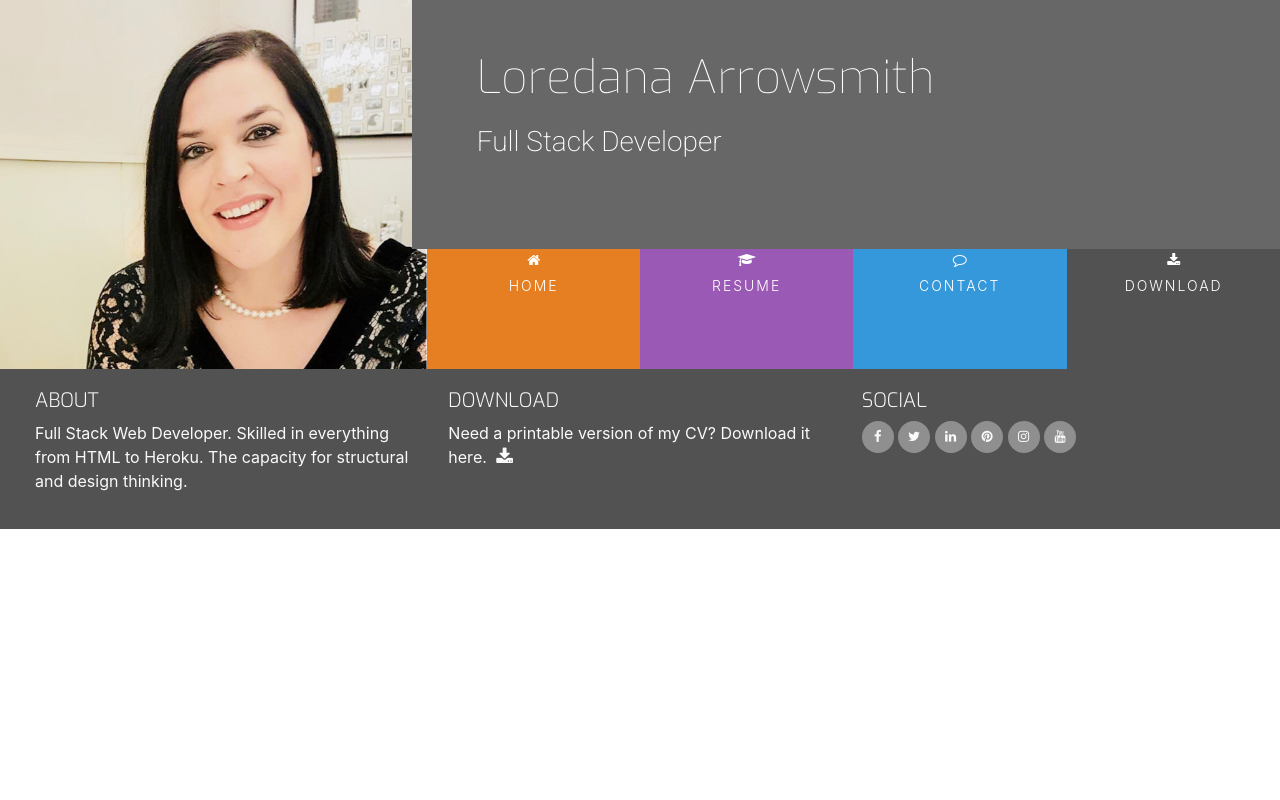
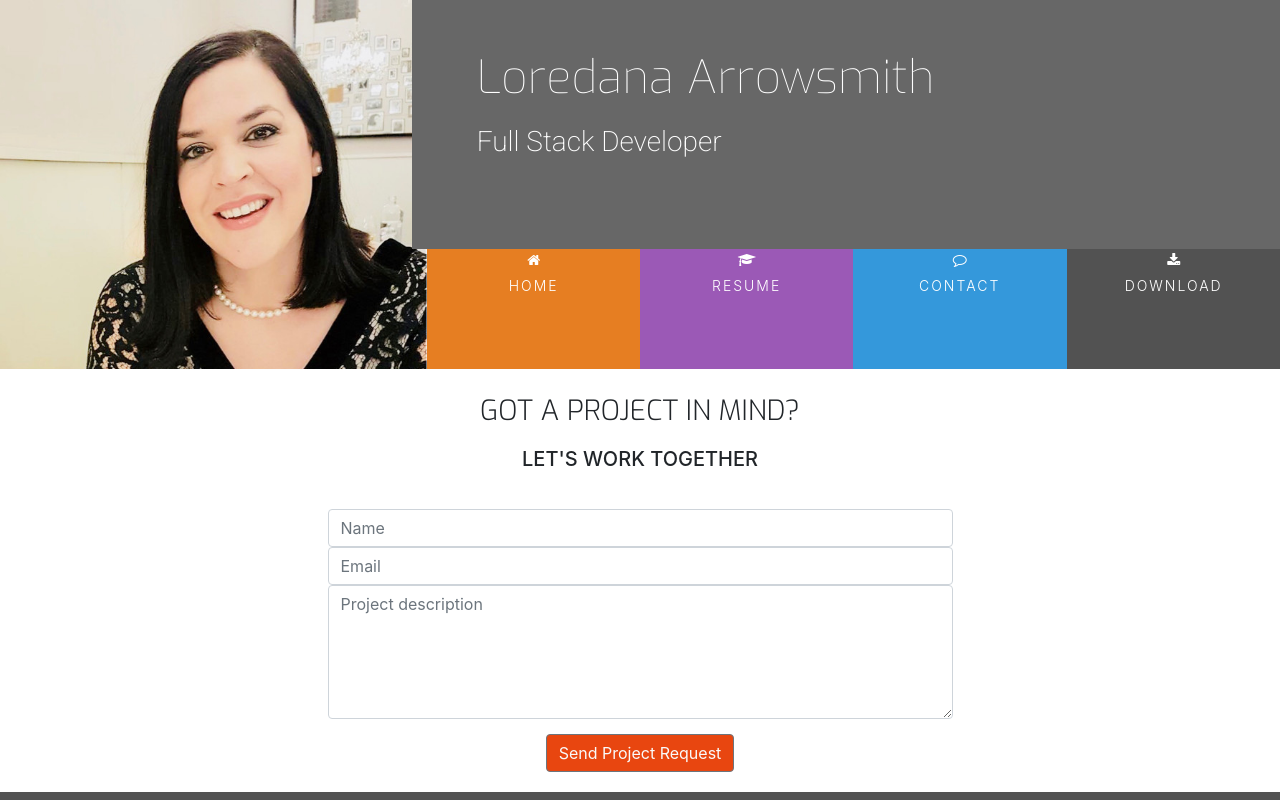
Before and after one commit to lolalongo11/Loredana-Resume, a plain HTML site: page contact.html in a window 1280 px wide. Shown: the top 800 px of the page. Drawn offline with nearby package versions, Linux system fonts and the light colour scheme.

Commit message:
commit final stretch

```diff
--- a/assets/css/style.css
+++ b/assets/css/style.css
@@ -17,6 +17,10 @@
 
 .bg-color-work-history {
     background-color: #9b59b6;
+}
+
+.bg-color-contact {
+    background-color: #fff;
 }
 
 .ui-menu-color-home {
@@ -71,7 +75,8 @@ h4 {
 
 .history-heading,
 .section-heading {
-    font-family: "Exo"; sans-serif;
+    font-family: "Exo";
+    sans-serif;
     font-weight: 300;
     margin-top: 25px;
     margin-bottom: 40px;
@@ -221,7 +226,7 @@ footer {
     background: #e84610;
 }
 
-#footer-details{
+#footer-details {
     padding: 20px;
 }
 
@@ -246,8 +251,8 @@ footer {
 
 .personal-info-item .key,
 .personal-info-item .value {
-  padding-right: 8px;
-  display: inline-block;
+    padding-right: 8px;
+    display: inline-block;
 }
 
 .personal-info-item .key p,
@@ -263,14 +268,14 @@ footer {
 
 }
 
-.personal-info-item .key p{
+.personal-info-item .key p {
     font-weight: 700;
 
 }
 
 .personal-info-item .value {
-     position:relative;
-     width: 60%;
+    position: relative;
+    width: 60%;
 }
 
 /* ----------------------------------------------------Skills */
@@ -330,14 +335,48 @@ footer {
     width: 12px;
     height: 12px;
     display: block;
-    top:2.4em;
+    top: 2.4em;
     position: absolute;
     left: -6px;
     border-radius: 12px;
     content: '';
-    background:#fafafa;
+    background: #fafafa;
 }
 
 .history-item {
     margin-bottom: 30px;
 }
+
+
+/* ----------------------------------------------------Contact form */
+
+.contact-heading {
+    font-family: "Exo", sans-serif;
+    font-weight: 300;
+    margin-top: 25px;
+    margin-bottom: 20px;
+}
+
+.center-form {
+    padding-top: 10px;
+    margin: 0 auto;
+    max-width: 70%;
+}
+
+button[type="submit"] {
+    margin-top: 15px;
+    margin-bottom: 20px;
+    color: #fafafa;
+    background-color: #e84610;
+}
+
+/* ----------------------------------------------------Media Queries */
+
+@media(min-width: 992px) {
+    .center-form {
+        padding-top: 30px;
+        min-height: 240px;
+        margin: 0 auto;
+        max-width: 50%;
+    }
+}
--- a/contact.html
+++ b/contact.html
@@ -45,7 +45,27 @@
         </div>
 
     </header>
-    <section>
+    <section class="container-fluid">
+        <div class="row bg-color-contact">
+            <div class="col">
+                <h3 class="contact-heading  uppercase text-center">Got a project in mind?</h3>
+                <h5 class="uppercase text-center">Let's work together</h5>
+
+                <div class="center-form">
+                    <form>
+                        <input type="text" name="name" id="fullname" class="form-control" placeholder="Name" required/>
+                        <input type="email" name="email" id="emailaddress" class="form-control" placeholder="Email" required/>
+                        <textarea rows="5" name="projectsummary" id="projectsummary" class="form-control"
+                        placeholder="Project description" required></textarea>
+                        <div class="form-row text-center">
+                            <div class="col">
+                                <button type="submit" class="btn btn-secondary">Send Project Request</button>
+                            </div>
+                        </div>
+                    </form>
+                </div>
+            </div>
+        </div>
 
     </section>
     <footer class="container-fluid">
```
Also changed, not shown: .c9/metadata/environment/assets/css/style.css, .c9/metadata/environment/contact.html, .c9/metadata/environment/index.html, 1 other file.
